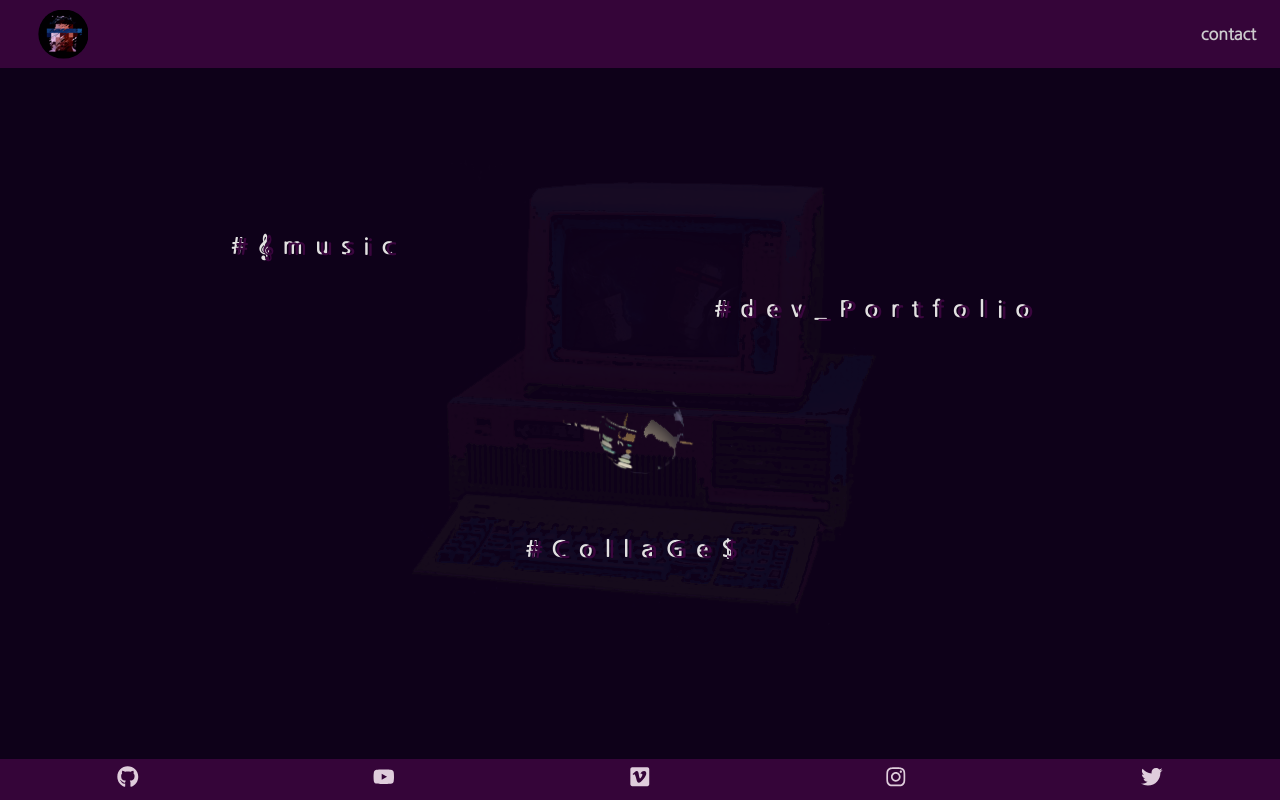
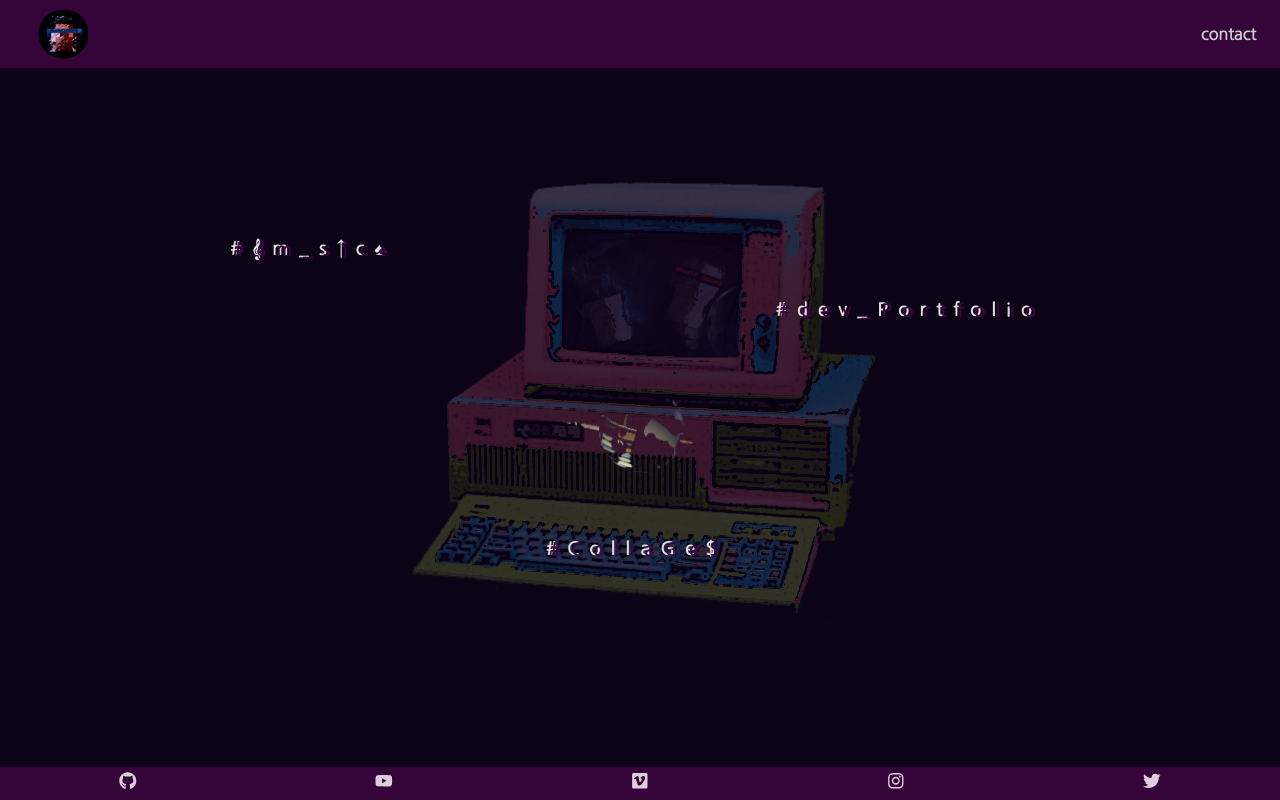
Before and after one commit to CharlyBGood/charlybgoodmundo, a React (Create React App) app: page / in a window 1280 px wide. Built offline with nearby package versions, Linux system fonts and the light colour scheme.

Commit message:
change background and fontsize

```diff
--- a/src/App.css
+++ b/src/App.css
@@ -3,7 +3,7 @@
 :root {
   color-scheme: light only;
   --fs-600: 2rem;
-  --fs-500: 1.35rem;
+  --fs-500: 1.1rem;
   --fs-400: 1rem;
   --col-whr: #e2e1e1;
   --col-whp: #f7e4f2;
@@ -30,7 +30,7 @@ body {
 }
 
 .App {
-  background-color: rgba(15, 2, 27, 0.96);
+  background-color: rgba(14, 2, 26, 0.81);
   display: -webkit-box;
   display: -ms-flexbox;
   display: flex;
--- a/src/components/Content.js
+++ b/src/components/Content.js
@@ -7,7 +7,7 @@ function Content() {
     <div className="img_container">
       <div className="decoration_words">
         <NavLink className="item item_1" to="./Music">
-          #&#119070;music
+          #&#119070;m_s↑c♠
         </NavLink>
         <NavLink className="item item_2" to="/DevPortfolio">
           #dev_Portfolio
```
